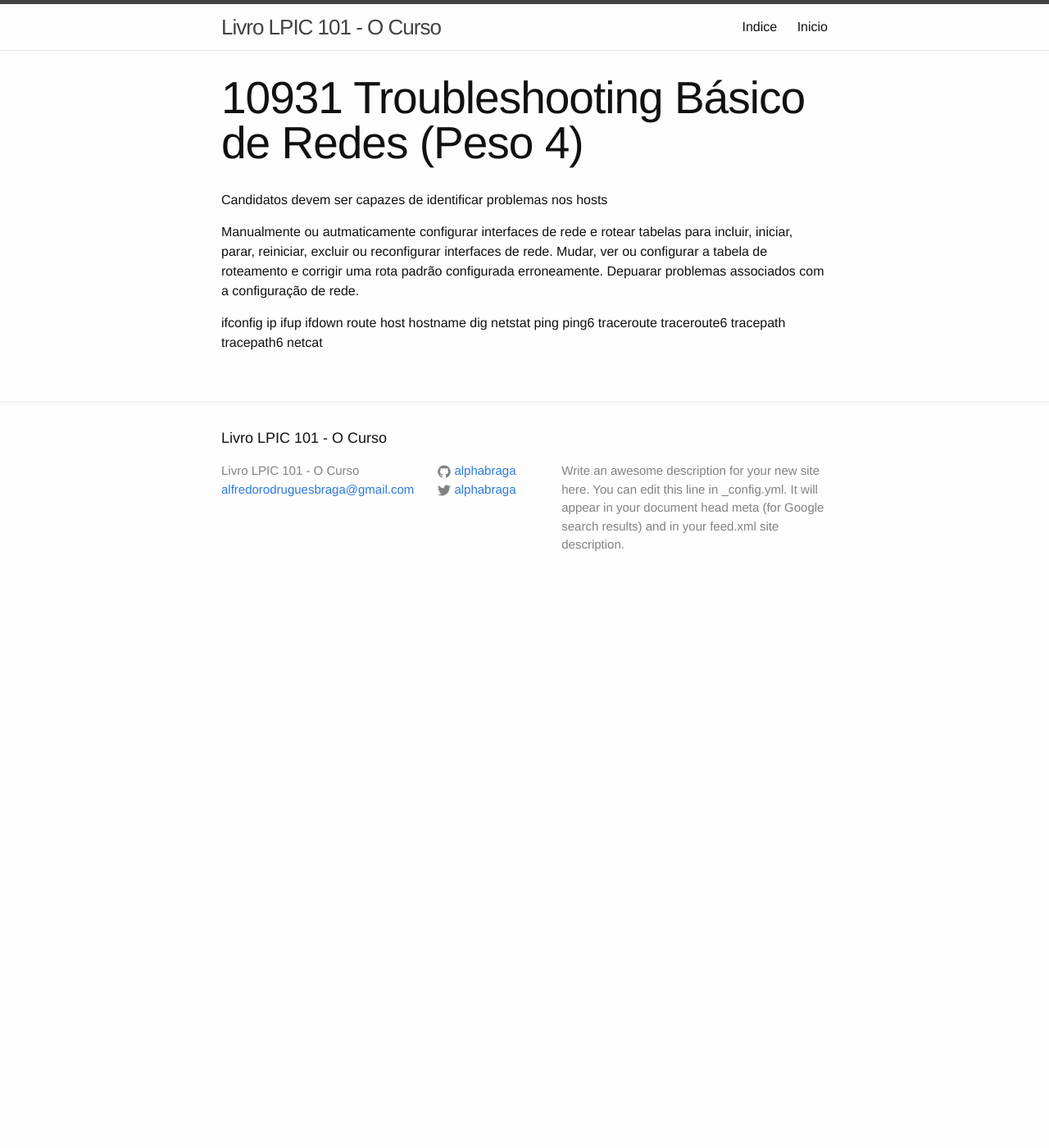
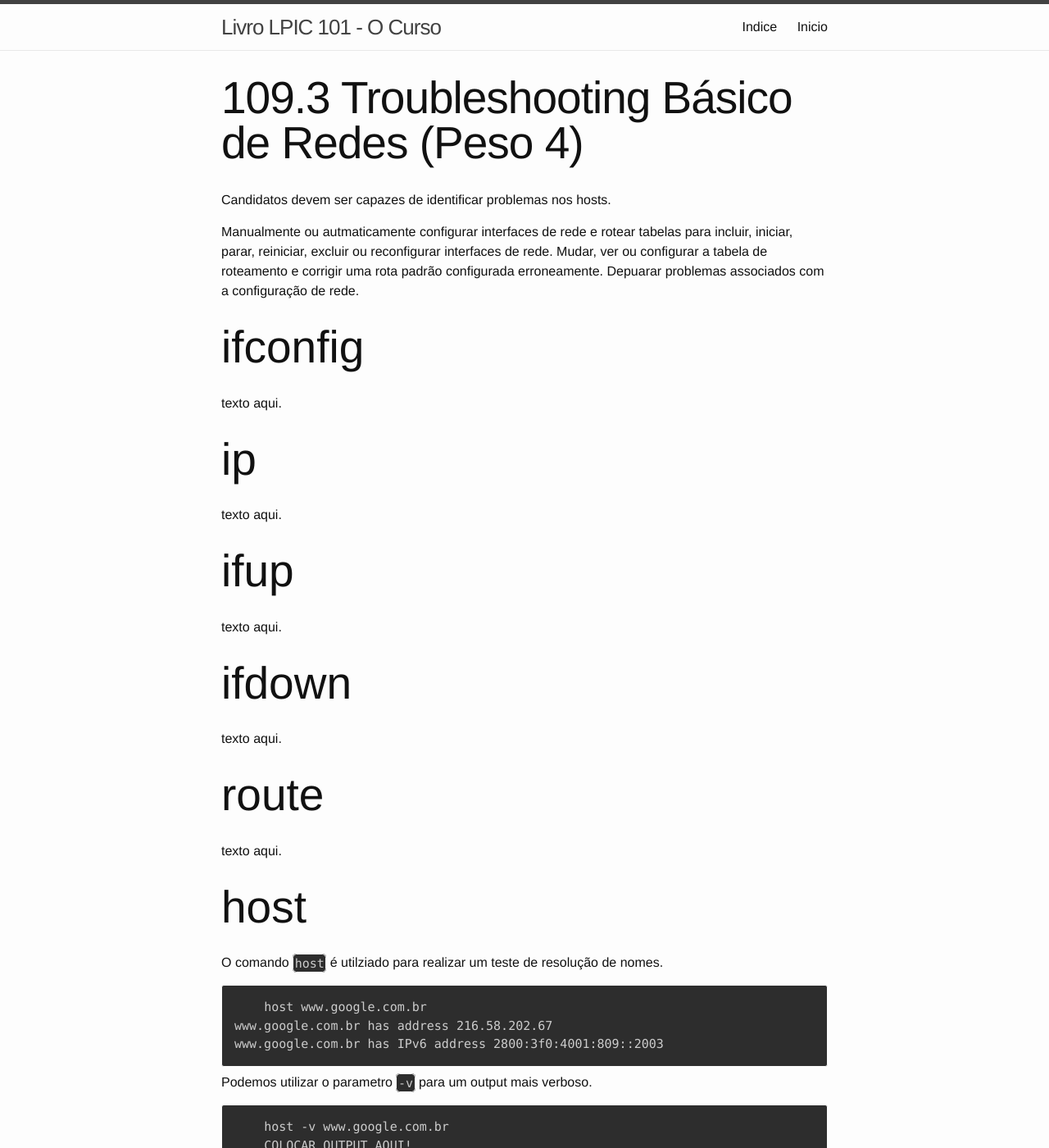
Before and after one commit to alphabraga/lpic1, a Jekyll site: the page built from topicos/109/109-3-troubleshooting-basico-de-redes.md, in a window 1280 px wide and 1400 px high. Shown: the whole window at 82% size. Built offline with Jekyll 4.4.1, drawn with Linux system fonts in a browser that asks for light colours; some of the changed text lies outside the part shown.

Commit message:
novas atualizações

```diff
--- a/topicos/109/109-3-troubleshooting-basico-de-redes.md
+++ b/topicos/109/109-3-troubleshooting-basico-de-redes.md
@@ -1,29 +1,96 @@
 ---
 layout: page
-title: 10931 Troubleshooting Básico de Redes (Peso 4)
+title: 109.3 Troubleshooting Básico de Redes (Peso 4)
 permalink: /109/109-3-troubleshooting-basico-de-redes
 ---
 
-Candidatos devem ser capazes de identificar problemas nos hosts
+Candidatos devem ser capazes de identificar problemas nos hosts.
 
 
 Manualmente ou autmaticamente configurar interfaces de rede e rotear tabelas para incluir, iniciar, parar, reiniciar, excluir ou reconfigurar interfaces de rede.
 Mudar, ver ou configurar a tabela de roteamento e corrigir uma rota padrão configurada erroneamente.
 Depuarar problemas associados com a configuração de rede.
 
-ifconfig
-ip
-ifup
-ifdown
-route
-host
-hostname
-dig
-netstat
-ping
-ping6
-traceroute
-traceroute6
-tracepath
-tracepath6
-netcat
+## ifconfig
+
+texto aqui.
+
+## ip
+
+texto aqui.
+
+## ifup
+
+texto aqui.
+
+## ifdown
+
+texto aqui.
+
+## route
+
+texto aqui.
+
+## host
+
+O comando `host` é utilziado para realizar um teste de resolução de nomes.
+
+<pre class="comand-line language-bash">
+	<code>host www.google.com.br</code>
+www.google.com.br has address 216.58.202.67
+www.google.com.br has IPv6 address 2800:3f0:4001:809::2003
+</pre>
+
+Podemos utilizar o parametro `-v` para um output mais verboso.
+
+<pre class="comand-line language-bash">
+	<code>host -v www.google.com.br</code>
+	COLOCAR OUTPUT AQUI!
+</pre>
+
+Colocar o parametro do servidor de dns
+
+<pre class="comand-line language-bash">
+	<code>host www.google.com.br 8.8.8.8</code>
+	COLOCAR OUTPUT AQUI!
+</pre>
+
+## hostname
+
+texto aqui.
+
+## dig
+
+texto aqui.
+
+## netstat
+
+texto aqui.
+
+## ping
+
+texto aqui.
+
+## ping6
+
+texto aqui.
+
+## traceroute
+
+texto aqui.
+
+## traceroute6
+
+texto aqui.
+
+## tracepath
+
+texto aqui.
+
+## tracepath6
+
+texto aqui.
+
+## netcat
+
+texto aqui.
```
Also changed, not shown: topicos/106/106-1-instale-e-configure-X11.md (+14 -0 lines), topicos/107/107-3-localizacao-e-internacionalizacao.md (+5 -0 lines), topicos/108/108-4-gerencie-impressoras-e-impressao.md (+58 -1 lines), topicos/109/109-2-configuracao-basica-de-redes.md (+40 -14 lines).
